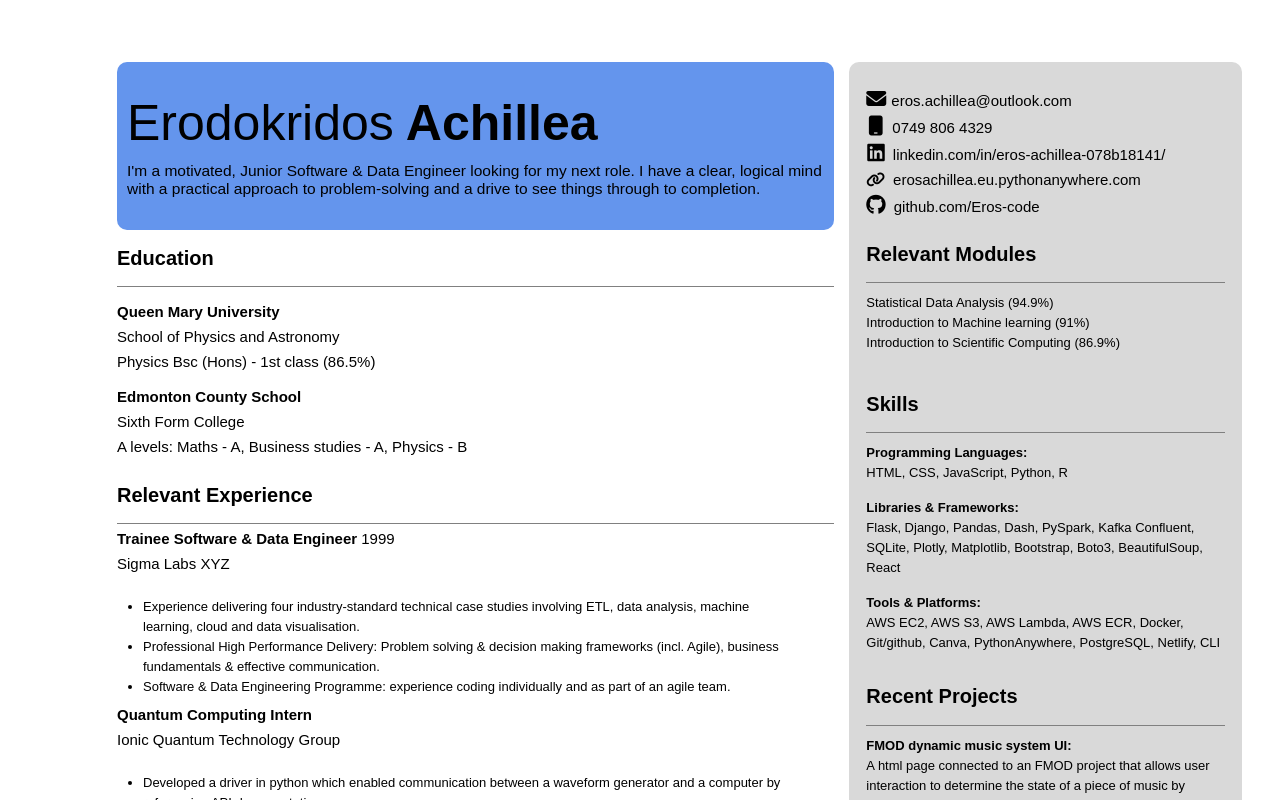
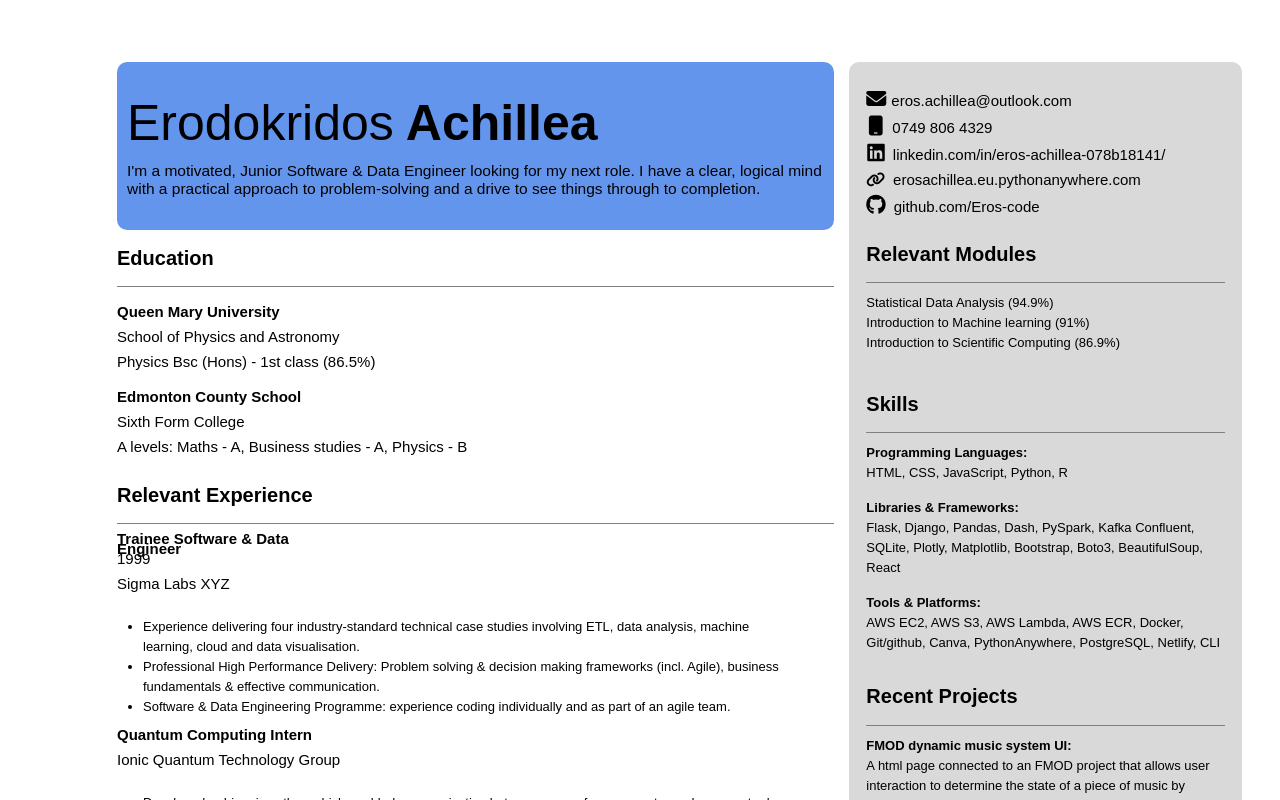
Before and after one commit to Eros-code/Eros-react-cv, a React (Vite) app in the folder my-first-vite-project/: page / in a window 1280 px wide. Shown: the top 800 px of the page. Built offline with nearby package versions, Linux system fonts and the light colour scheme.

Commit message:
begin adding dates to experience

```diff
--- a/my-first-vite-project/src/App.css
+++ b/my-first-vite-project/src/App.css
@@ -234,5 +234,5 @@ p {
 }
 
 .experience-title {
-  margin-right: auto;
+  margin-right: 90%;
 }
```
